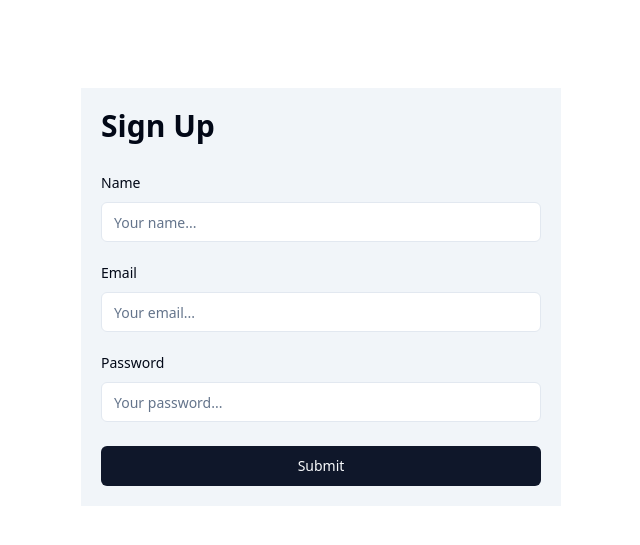
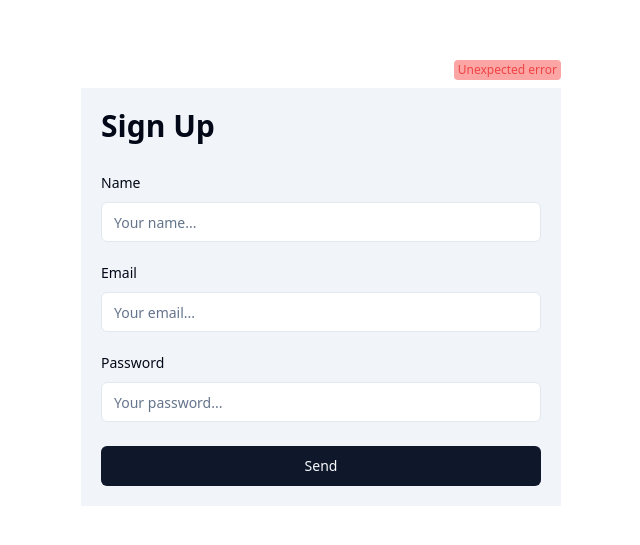
Before and after one commit to sergiopmdeveloper/task-manager-frontend, a React (Vite) app: page /sign-up in a window 1280 px wide. Shown: the part 103-648 px from the top of the page, without its empty margins (319-959 px from the left). Built offline with nearby package versions, Linux system fonts and the light colour scheme.

Commit message:
feat: implement sign up request

```diff
--- a/package.json
+++ b/package.json
@@ -30,7 +30,8 @@
     "sort-by": "^0.0.2",
     "tailwind-merge": "^2.2.0",
     "tailwindcss-animate": "^1.0.7",
-    "zod": "^3.22.4"
+    "zod": "^3.22.4",
+    "zustand": "^4.4.7"
   },
   "devDependencies": {
     "@types/node": "^20.10.6",
--- a/src/components/app/Auth/FormContainer.tsx
+++ b/src/components/app/Auth/FormContainer.tsx
@@ -16,7 +16,7 @@ type FormContainerProps = {
  */
 export function FormContainer({ formTitle, children }: FormContainerProps) {
   return (
-    <div className="w-[30rem] bg-secondary p-5 mx-5">
+    <div className="w-[30rem] bg-secondary p-5 mx-5 relative">
       <h1 className="text-3xl font-semibold mb-8">{formTitle}</h1>
       {children}
     </div>
--- /dev/null
+++ b/src/components/app/Auth/FormError.tsx
@@ -0,0 +1,14 @@
+/**
+ * Renders an error message for a form.
+ *
+ * @param {React.ReactNode} children - The content of the error message.
+ *
+ * @returns The rendered error message component.
+ */
+export function FormError({ children }: { children: React.ReactNode }) {
+  return (
+    <span className="text-red-500 bg-red-300 text-xs px-1 py-0.5 rounded-sm absolute -top-7 right-0">
+      {children}
+    </span>
+  )
+}
--- a/src/components/app/SignUpPage/SignUpForm.tsx
+++ b/src/components/app/SignUpPage/SignUpForm.tsx
@@ -1,12 +1,16 @@
 import { Field } from '@/components/app/Auth/Field'
 import { FieldError } from '@/components/app/Auth/FieldError'
 import { FormContainer } from '@/components/app/Auth/FormContainer'
+import { FormError } from '@/components/app/Auth/FormError'
 import { FormWrapper } from '@/components/app/Auth/FormWrapper'
 import { Button } from '@/components/ui/button'
 import { Input } from '@/components/ui/input'
 import { Label } from '@/components/ui/label'
+import { signUp } from '@/services/signUp'
+import { useSignUp } from '@/stores/useSignUp'
 import { SignUpSchema, type SignUpSchemaType } from '@/validation/signUp'
 import { zodResolver } from '@hookform/resolvers/zod'
+import { LoaderIcon } from 'lucide-react'
 import { SubmitHandler, useForm } from 'react-hook-form'
 
 /**
@@ -15,6 +19,8 @@ import { SubmitHandler, useForm } from 'react-hook-form'
  * @returns The rendered sign up form.
  */
 export function SignUpForm() {
+  const { sending, statusCode } = useSignUp()
+
   const {
     register,
     handleSubmit,
@@ -29,11 +35,13 @@ export function SignUpForm() {
    * @param data - The form data submitted by the user.
    */
   const onSubmit: SubmitHandler<SignUpSchemaType> = data => {
-    console.log(data)
+    signUp(data)
   }
 
   return (
     <FormContainer formTitle="Sign Up">
+      {statusCode === 409 && <FormError>User already exists</FormError>}
+      {statusCode !== 409 && <FormError>Unexpected error</FormError>}
       <FormWrapper onSubmit={handleSubmit(onSubmit)}>
         <Field>
           <Label htmlFor="name">Name</Label>
@@ -70,7 +78,10 @@ export function SignUpForm() {
             <FieldError>{errors.password.message}</FieldError>
           )}
         </Field>
-        <Button type="submit">Submit</Button>
+        <Button disabled={sending} type="submit">
+          {sending ? 'Sending' : 'Send'}
+          {sending && <LoaderIcon className="animate-spin ml-1.5" size={20} />}
+        </Button>
       </FormWrapper>
     </FormContainer>
   )
--- /dev/null
+++ b/src/services/signUp.ts
@@ -0,0 +1,46 @@
+import { useSignUp } from '@/stores/useSignUp'
+import { type SignUpSchemaType } from '@/validation/signUp'
+
+class EmailAlreadyExistsError extends Error {
+  constructor() {
+    super('Email already exists')
+    this.name = 'EmailAlreadyExistsError'
+  }
+}
+
+/**
+ * Signs up a user with the provided data.
+ *
+ * @param {SignUpSchemaType} data - The data for the sign-up process.
+ */
+export function signUp(data: SignUpSchemaType) {
+  const { setSending, setStatusCode } = useSignUp.getState()
+
+  setSending(true)
+  setStatusCode(null)
+
+  fetch(`${import.meta.env.VITE_API_URL}/auth/sign-up`, {
+    method: 'POST',
+    headers: { 'Content-Type': 'application/json' },
+    body: JSON.stringify(data),
+  })
+    .then(response => {
+      const statusCode = response.status
+      setStatusCode(statusCode)
+      if (statusCode === 409) {
+        throw new EmailAlreadyExistsError()
+      } else {
+        // Implement session logic
+      }
+    })
+    .catch(error => {
+      if (error instanceof EmailAlreadyExistsError) {
+        console.error('Email already exists')
+      } else {
+        console.error('Unexpected error occurred')
+      }
+    })
+    .finally(() => {
+      setSending(false)
+    })
+}
--- /dev/null
+++ b/src/stores/useSignUp.ts
@@ -0,0 +1,15 @@
+import { create } from 'zustand'
+
+interface SignUpState {
+  sending: boolean
+  statusCode: number | null
+  setSending: (sending: boolean) => void
+  setStatusCode: (statusCode: number | null) => void
+}
+
+export const useSignUp = create<SignUpState>()(set => ({
+  sending: false,
+  statusCode: null,
+  setSending: (sending: boolean) => set({ sending }),
+  setStatusCode: (statusCode: number | null) => set({ statusCode }),
+}))
```
Also changed, not shown: 1 other file (tests, documents, lock files or other folders).
